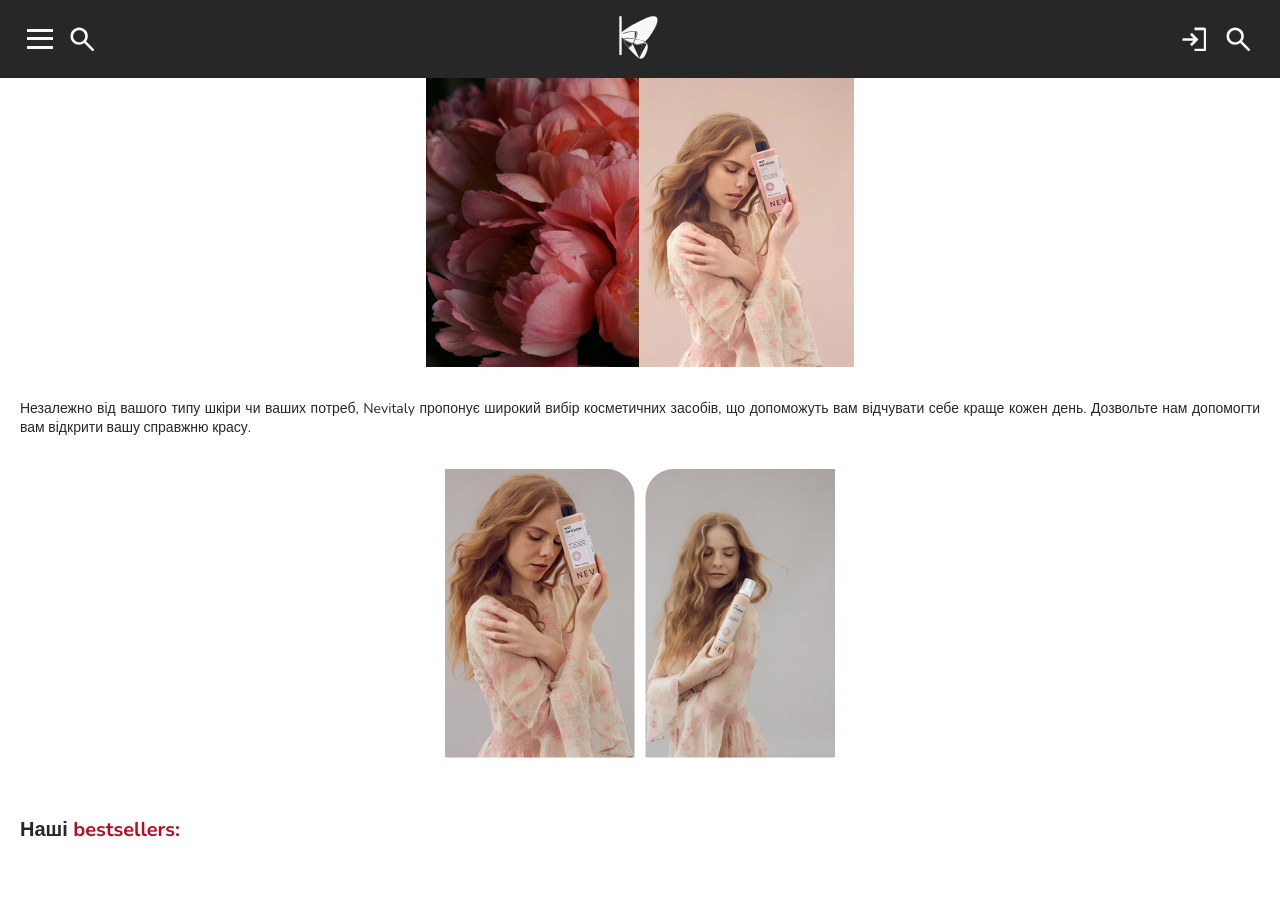
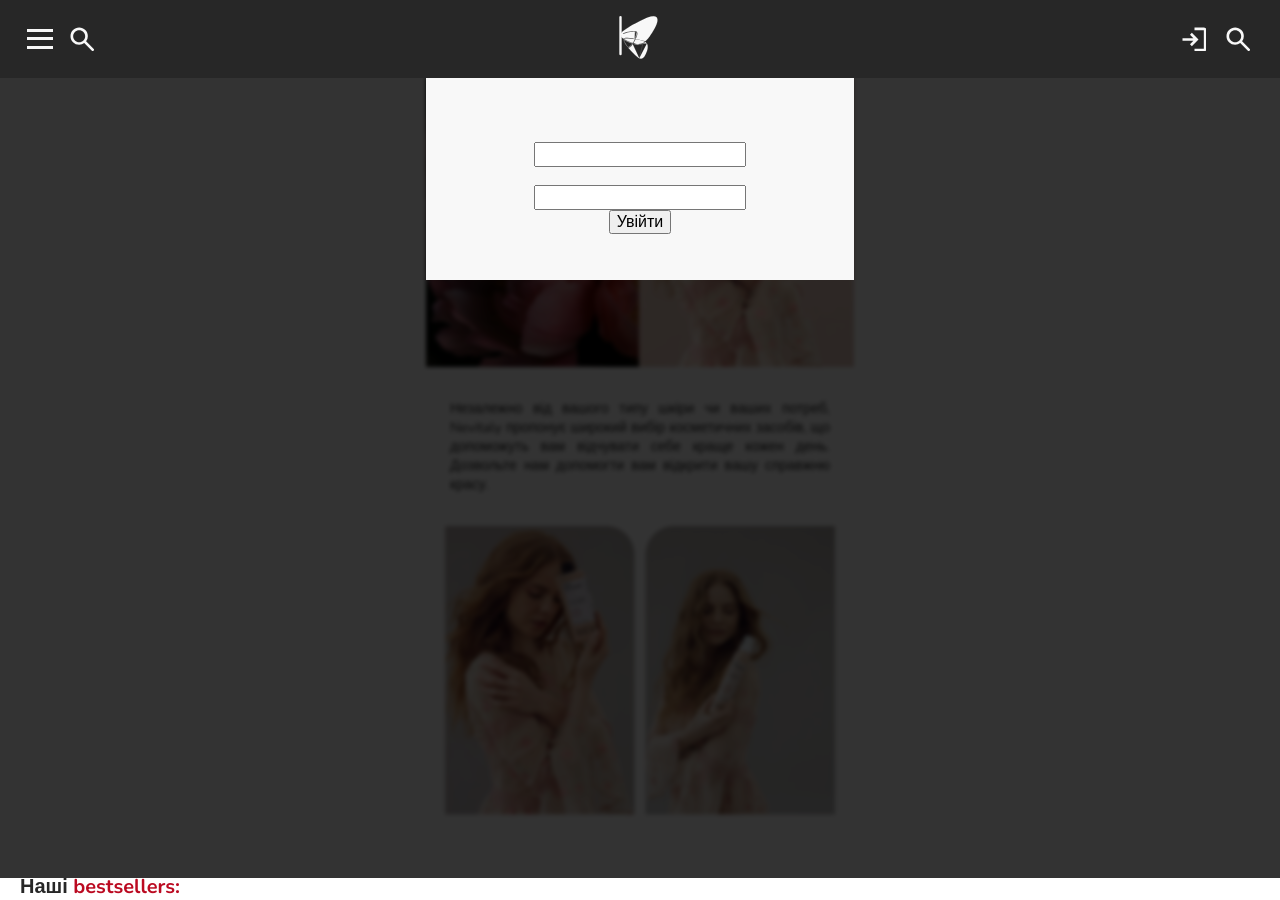
Before and after one commit to fs-engineer/store_front, a Next.js app: page / in a window 1280 px wide. Both pictures are taken after a click on the button 40 px from the left and 39 px from the top of the page. Before the commit the page ends 843 px from the top, so only its background shows below. Built offline with nearby package versions, Linux system fonts and the light colour scheme.

Commit message:
logic added to auth modal, added auth form

```diff
--- a/src/app/layout.tsx
+++ b/src/app/layout.tsx
@@ -1,25 +1,22 @@
-import React from 'react'
-import type { Metadata } from 'next'
-import '@/ui/common/styles/globals.css'
-import { nunito } from '@/ui/common/fonts'
-import Navbar from '@/ui/components/navbar/navbar'
+'use Client';
+
+import React from 'react';
+import type { Metadata } from 'next';
+import '@/ui/common/styles/globals.css';
+import { nunito } from '@/ui/common/fonts';
+import ClientWrapper from '@/ui/components/navbar/clientWrapper';
 
 export const metadata: Metadata = {
     title: '@kiss.viktory',
     description: 'Beauty store',
-}
+};
 
-export default function RootLayout({
-    children,
-}: Readonly<{
-    children: React.ReactNode
-}>) {
+export default function RootLayout({ children }: Readonly<{ children: React.ReactNode }>) {
     return (
         <html lang="en">
             <body className={`${nunito.className} antialiased`}>
-                <Navbar />
-                {children}
+                <ClientWrapper>{children}</ClientWrapper>
             </body>
         </html>
-    )
+    );
 }
--- /dev/null
+++ b/src/ui/components/auth/authForm/authForm.module.css
@@ -0,0 +1,9 @@
+.form {
+    display: flex;
+    flex-direction: column;
+    align-items: center;
+    justify-content: center;
+}
+.input {
+    padding: 11px 21px 11px 21px;
+}
--- /dev/null
+++ b/src/ui/components/auth/authForm/authForm.tsx
@@ -0,0 +1,16 @@
+import React from 'react';
+import s from './authForm.module.css';
+
+const AuthForm = () => {
+    return (
+        <form className={s.form}>
+            <label htmlFor="email">E-Mail</label>
+            <input type="email" id="email" name="email" />
+            <label htmlFor="password">Пароль</label>
+            <input type="password" id="password" name="password" />
+            <button type="submit">Увійти</button>
+        </form>
+    );
+};
+
+export default AuthForm;
--- /dev/null
+++ b/src/ui/components/auth/authModal/authModal.module.css
@@ -0,0 +1,18 @@
+.overlay {
+    position: fixed;
+    top: 78px;
+    left: 0;
+    width: 100vw;
+    height: 100vh;
+    display: flex;
+    justify-content: center;
+    align-items: flex-start;
+    background-color: rgba(0, 0, 0, 0.8);
+    backdrop-filter: blur(2px);
+    z-index: 1200;
+}
+.paper {
+    width: 428px;
+    background-color: var(--primary-color);
+    padding: 46px 20px 46px;
+}
--- /dev/null
+++ b/src/ui/components/auth/authModal/authModal.tsx
@@ -0,0 +1,35 @@
+import React, { useEffect } from 'react';
+import s from './authModal.module.css';
+import AuthForm from '@/ui/components/auth/authForm/authForm';
+
+interface IProps {
+    onClose: () => void;
+}
+
+const AuthModal: React.FC<IProps> = ({ onClose }) => {
+    useEffect(() => {
+        function handleEscKey(e: KeyboardEvent) {
+            if (e.code === 'Escape') {
+                onClose();
+            }
+        }
+
+        window.addEventListener('keydown', handleEscKey);
+        return () => {
+            window.removeEventListener('keydown', handleEscKey);
+        };
+    }, [onClose]);
+
+    const handleClose = (e: React.MouseEvent<HTMLDivElement>) => {
+        if (e.target === e.currentTarget) {
+            onClose();
+        }
+    };
+    return (
+        <div className={s.overlay} onClick={handleClose}>
+            <div className={s.paper}>{<AuthForm />}</div>
+        </div>
+    );
+};
+
+export default AuthModal;
--- a/src/ui/components/buttons/burgerBtn/burgerBtn.tsx
+++ b/src/ui/components/buttons/burgerBtn/burgerBtn.tsx
@@ -1,14 +1,18 @@
-import React from 'react'
-import s from './burgerBtn.module.css'
+import React from 'react';
+import s from './burgerBtn.module.css';
 
-const BurgerBtn: React.FC = () => {
+interface IBurgerBtnProps {
+    onToggleModal: () => void;
+}
+
+const BurgerBtn: React.FC<IBurgerBtnProps> = ({ onToggleModal }) => {
     return (
-        <button type="button" className={s.hamburger}>
+        <button type="button" className={s.hamburger} onClick={onToggleModal}>
             <div className={s.line}></div>
             <div className={s.line}></div>
             <div className={s.line}></div>
         </button>
-    )
-}
+    );
+};
 
-export default BurgerBtn
+export default BurgerBtn;
--- a/src/ui/components/hero/hero.module.css
+++ b/src/ui/components/hero/hero.module.css
@@ -10,6 +10,7 @@
 }
 .description {
     display: block;
+    max-width: 420px;
     padding: 32px 20px 32px;
     color: var(--neutral-color);
     font-size: 14px;
--- /dev/null
+++ b/src/ui/components/navbar/clientWrapper.tsx
@@ -0,0 +1,15 @@
+'use client';
+
+import React, { ReactNode } from 'react';
+import Navbar from '@/ui/components/navbar/navbar';
+
+const ClientWrapper = ({ children }: Readonly<{ children: ReactNode }>) => {
+    return (
+        <>
+            <Navbar />
+            {children}
+        </>
+    );
+};
+
+export default ClientWrapper;
--- a/src/ui/components/navbar/navbar.tsx
+++ b/src/ui/components/navbar/navbar.tsx
@@ -1,16 +1,26 @@
-import React from 'react';
+'use Client';
+
+import React, { useState } from 'react';
 import s from './navbar.module.css';
 import Logo from '@/ui/components/logo/logo';
 import BurgerBtn from '@/ui/components/buttons/burgerBtn/burgerBtn';
 import SearchBtn from '@/ui/components/buttons/searchBtn/searchBtn';
 import LoginBtn from '@/ui/components/buttons/logingBtn/loginBtn';
 import BasketBtn from '@/ui/components/buttons/basketBtn/basketBtn';
+import AuthModal from '@/ui/components/auth/authModal/authModal';
 
 function Navbar() {
+    const [modal, setModal] = useState(false);
+
+    const toggleModal = () => {
+        setModal((modal) => !modal);
+    };
+
     return (
+        <>
             <header className={s.header}>
                 <div className={s.rightMarginWrap}>
-                <BurgerBtn />
+                    <BurgerBtn onToggleModal={toggleModal} />
                 </div>
                 <SearchBtn />
                 <div className={s.logoWrap}>
@@ -21,6 +31,9 @@ function Navbar() {
                 </div>
                 <BasketBtn />
             </header>
+
+            {modal ? <AuthModal onClose={toggleModal} /> : null}
+        </>
     );
 }
 
```
Lines whose indentation alone changed are shown as unchanged.
